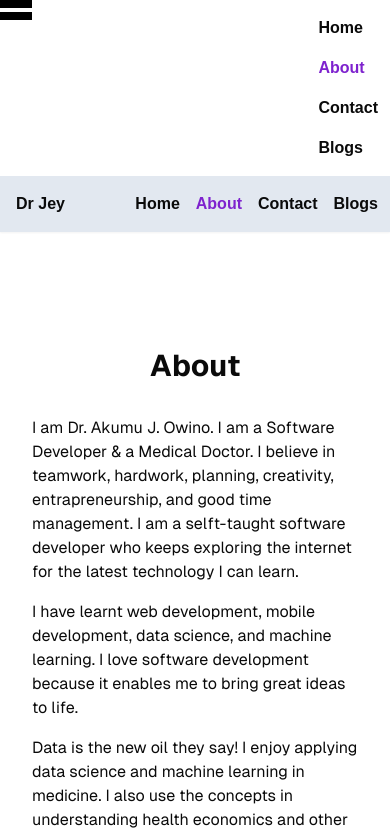
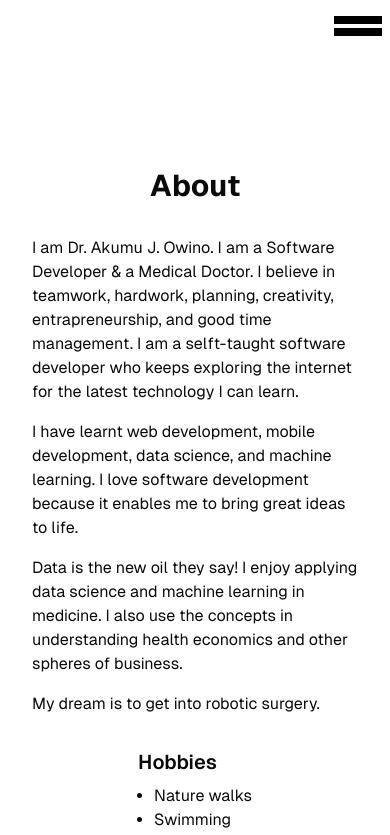
Before and after one commit to AkumuJey/portfolio, a Next.js app: page /about in a window 390 px wide. Shown: the top 835 px of the page. Built offline with nearby package versions, Linux system fonts and the light colour scheme.

Commit message:
Working navbar for mobile and bigscreens

```diff
--- a/src/components/Hero.tsx
+++ b/src/components/Hero.tsx
@@ -1,7 +1,6 @@
 import * as motion from "framer-motion/client";
 import Image from "next/image";
 import akumuImage from "../public/akumu.png";
-import AnimatedPin from "./AnimatedPin";
 
 const Hero = () => {
   return (
@@ -13,16 +12,6 @@ const Hero = () => {
         alt="Akumu"
         className="rounded-full"
       />
-      <motion.div
-        initial={{ opacity: 0, scale: 0.8 }}
-        whileInView={{ opacity: 1, scale: 1 }}
-        transition={{ ease: "easeOut", duration: 0.5 }}
-        className="bg-zinc-100 p-3"
-      >
-        <h1>I am Dr. Akumu J</h1>
-        <h2>Medical Doctor & Software Developer</h2>
-        <AnimatedPin />
-      </motion.div>
     </motion.div>
   );
 };
--- a/src/components/Navbar.tsx
+++ b/src/components/Navbar.tsx
@@ -1,7 +1,8 @@
 "use client";
+import { motion, useAnimate } from "framer-motion";
 import Link from "next/link";
-import { motion } from "framer-motion";
 import { usePathname } from "next/navigation";
+import { useState } from "react";
 
 interface Paths {
   name: string;
@@ -16,13 +17,49 @@ const paths: Paths[] = [
 
 export const MobileNavbar = () => {
   const pathname = usePathname();
+  const [open, setOpen] = useState(false);
+
+  const [navBar, animate] = useAnimate();
+
+  const handleAnimation = async () => {
+    animate("#ham1", { rotate: open ? 0 : 45 }, { duration: 0.5 });
+    animate("#ham2", { rotate: open ? 0 : -45 }, { duration: 0.5 });
+    setOpen(!open);
+  };
+  const close = async () => {
+    animate("#ham1", { rotate: open ? 0 : 45 }, { duration: 0.5 });
+    animate("#ham2", { rotate: open ? 0 : -45 }, { duration: 0.5 });
+    await animate(
+      "#links",
+      { transform: "translateX(-100%)" },
+      { duration: 0.5 }
+    );
+    setOpen(false);
+  };
   return (
-    <div className="flex justify-between">
-      <div className="flex flex-col gap-1 w-1/12">
-        <div className="bg-black h-2" />
-        <div className="bg-black h-2" />
+    <div className="flex flex-col justify-between sm:hidden" ref={navBar}>
+      {/* {!open && ( */}
+      <div className="flex justify-end py-4">
+        <div className="flex flex-col gap-1 pr-2" onClick={handleAnimation}>
+          <div className="bg-black h-2 w-[3rem]" id="ham1" />
+          <div className="bg-black h-2 w-[3rem]" id="ham2" />
         </div>
-      <div className="flex flex-col justify-between gap-4 py-4 px-3">
+      </div>
+      {/* )} */}
+
+      {open && (
+        <div
+          className="bg-transparent fixed top-0 right-0 bottom-0 left-0 z-10"
+          onClick={close}
+        >
+          <motion.div
+            initial={{ x: "-100%" }} // Starts off-screen to the left
+            animate={{ x: open ? 0 : "-100%" }} // Animates into view
+            transition={{ duration: 0.5 }}
+            className={`flex flex-col justify-start gap-4 py-4 px-3 overflow-hidden h-full w-3/4 bg-slate-300`}
+            id="links"
+          >
+            <div className="flex flex-col justify-center gap-4 mt-10 w-full">
               {paths.map((path) => (
                 <Link
                   href={path.href}
@@ -32,13 +69,19 @@ export const MobileNavbar = () => {
                   } font-semibold`}
                 >
                   <motion.span
-              whileHover={{ borderBottomWidth: 2, borderBottomColor: "purple" }}
+                    whileHover={{
+                      borderBottomWidth: 2,
+                      borderBottomColor: "purple",
+                    }}
                   >
                     {path.name}
                   </motion.span>
                 </Link>
               ))}
             </div>
+          </motion.div>
+        </div>
+      )}
     </div>
   );
 };
@@ -47,7 +90,7 @@ const Navbar = () => {
   const pathname = usePathname();
 
   return (
-    <nav className="w-full bg-slate-200 shadow-sm flex justify-between ">
+    <nav className="w-full bg-slate-200 shadow-sm hidden sm:flex justify-between">
       <div className="flex justify-center items-center font-bold px-4">
         <Link href="/">Dr Jey</Link>
       </div>
```
Also changed, not shown: src/hooks/useWindowSize.ts (added, +29 -0 lines). Lines whose indentation alone changed are shown as unchanged.
